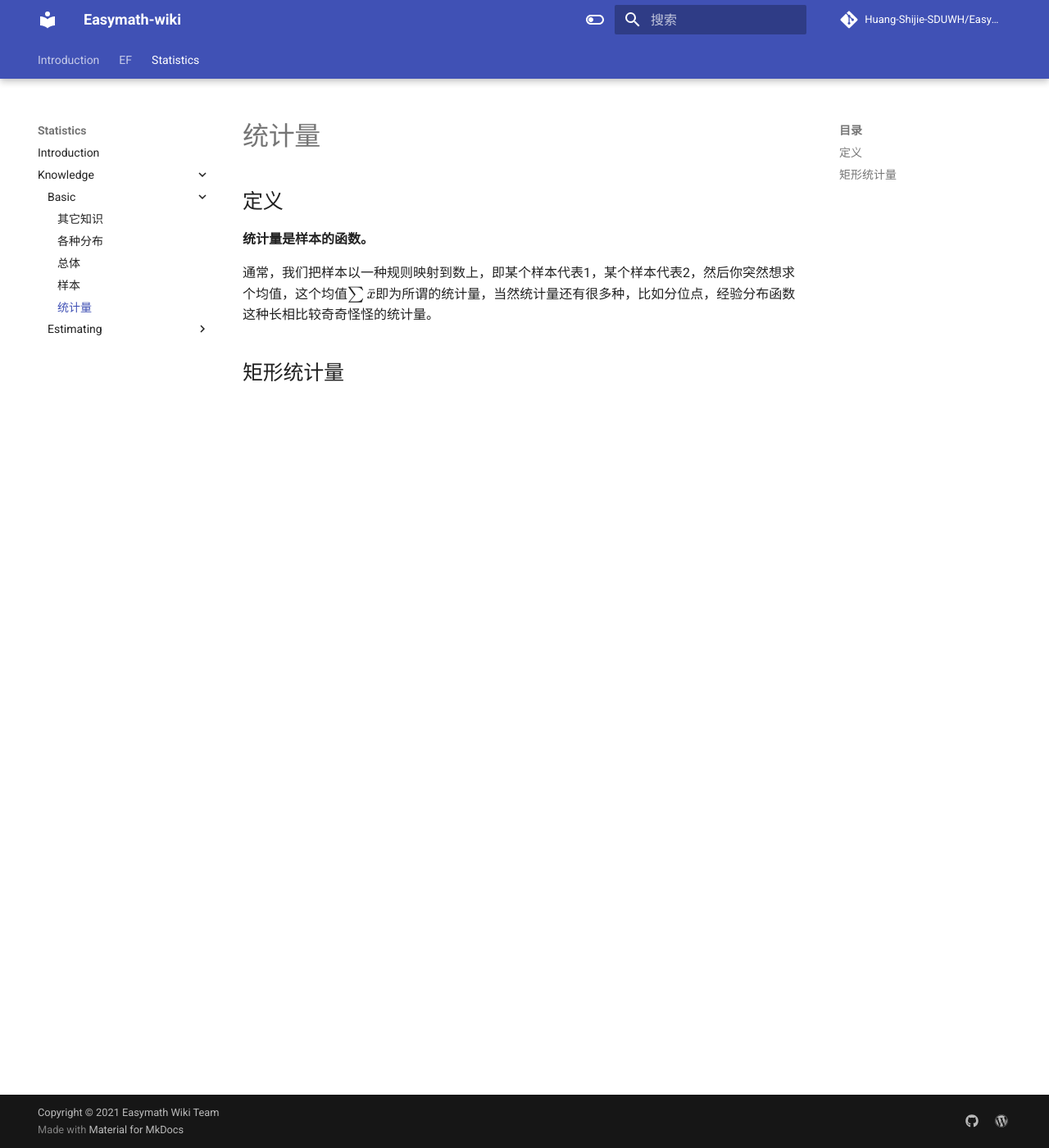
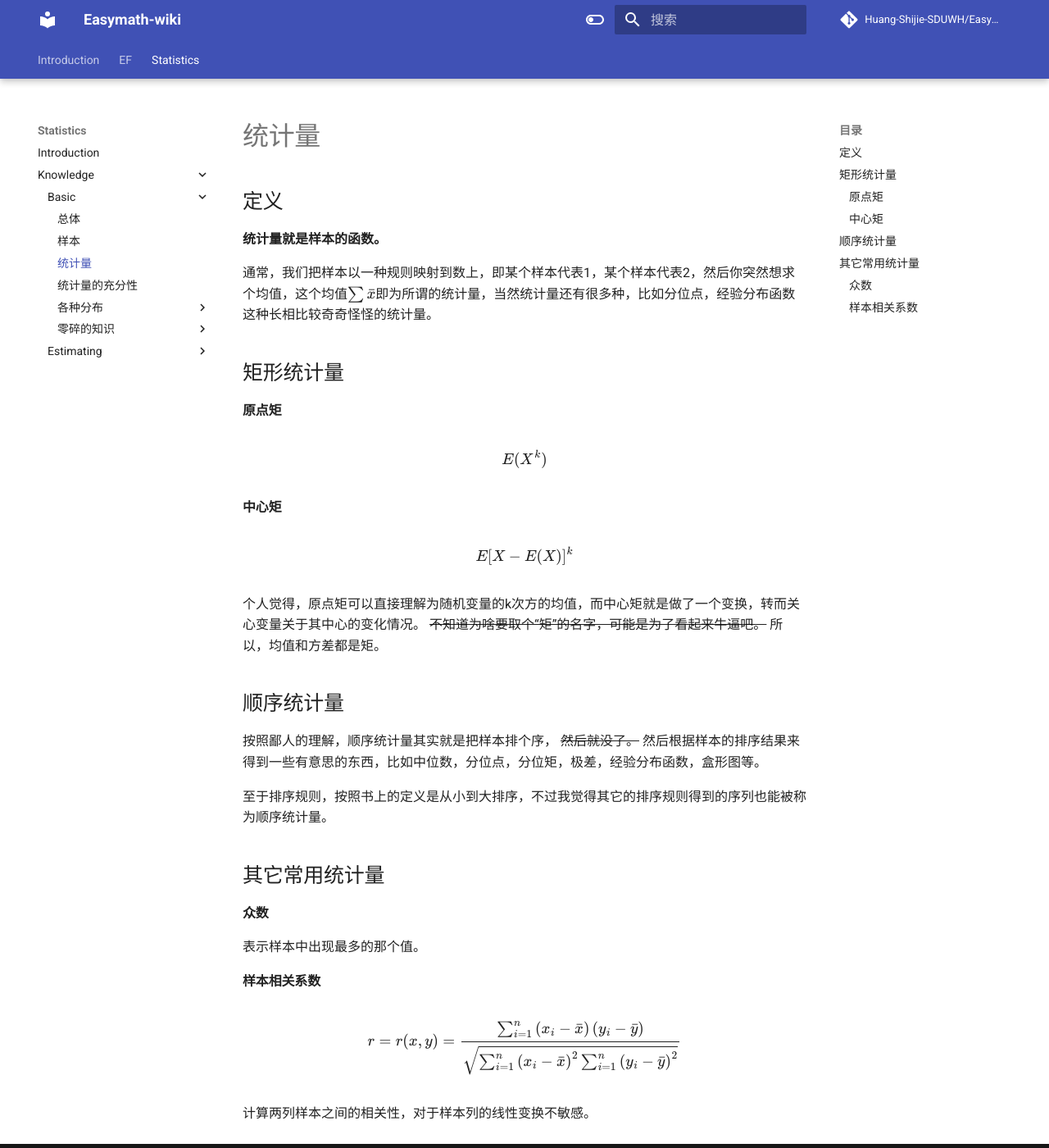
Before and after one commit to Easymath-wiki/Easymath-wiki, an MkDocs documentation site: the page built from docs/Statistics/Knowledge/Basic/统计量.md, in a window 1280 px wide and 1400 px high. Shown: the whole window at 82% size. Built offline with MkDocs 1.6.1 and Material for MkDocs 9.7.7, drawn with Linux system fonts in a browser that asks for light colours; comment, search, counter and statistics services are not loaded.

Commit message:
统计结构更新

```diff
--- a/docs/Statistics/Knowledge/Basic/统计量.md
+++ b/docs/Statistics/Knowledge/Basic/统计量.md
@@ -1,13 +1,41 @@
 ## 定义
 
-**统计量是样本的函数。**
-
-
+**统计量就是样本的函数。**
 
 通常，我们把样本以一种规则映射到数上，即某个样本代表1，某个样本代表2，然后你突然想求个均值，这个均值$\sum{\bar x}$即为所谓的统计量，当然统计量还有很多种，比如分位点，经验分布函数这种长相比较奇奇怪怪的统计量。
 
 ## 矩形统计量
 
+#### 原点矩
 
+$$
+E(X^k)
+$$
 
-####
+#### 中心矩
+
+$$
+E{[X-E(X)]^k}
+$$
+
+个人觉得，原点矩可以直接理解为随机变量的k次方的均值，而中心矩就是做了一个变换，转而关心变量关于其中心的变化情况。 ~~不知道为啥要取个“矩”的名字，可能是为了看起来牛逼吧。~~ 所以，均值和方差都是矩。
+
+## 顺序统计量
+
+按照鄙人的理解，顺序统计量其实就是把样本排个序， ~~然后就没了。~~ 然后根据样本的排序结果来得到一些有意思的东西，比如中位数，分位点，分位矩，极差，经验分布函数，盒形图等。
+
+至于排序规则，按照书上的定义是从小到大排序，不过我觉得其它的排序规则得到的序列也能被称为顺序统计量。
+
+## 其它常用统计量
+
+#### 众数
+
+表示样本中出现最多的那个值。
+
+#### 样本相关系数
+
+$$
+r=r(x, y)=\frac{\sum_{i=1}^{n}\left(x_{i}-\bar{x}\right)\left(y_{i}-\bar{y}\right)}{\sqrt{\sum_{i=1}^{n}\left(x_{i}-\bar{x}\right)^{2} \sum_{i=1}^{n}\left(y_{i}-\bar{y}\right)^{2}}}
+$$
+
+计算两列样本之间的相关性，对于样本列的线性变换不敏感。
--- a/mkdocs.yml
+++ b/mkdocs.yml
@@ -59,6 +59,8 @@ markdown_extensions:
   - pymdownx.magiclink
   - pymdownx.mark
   - pymdownx.smartsymbols
+  - pymdownx.betterem:
+      smart_enable: all
   - pymdownx.superfences:
       custom_fences:
       - name: mermaid
```
Also changed, not shown: docs/Statistics/Knowledge/Basic/各种分布.md (deleted, +0 -1 lines), docs/Statistics/Knowledge/Basic/各种分布/Introduction.md (added, +1 -0 lines), docs/Statistics/Knowledge/Basic/总体.md (+3 -3 lines), docs/Statistics/Knowledge/Basic/样本.md (+1 -1 lines), docs/Statistics/Knowledge/Basic/统计量的充分性.md (added, +21 -0 lines), docs/Statistics/Knowledge/Estimating/直观估计.md (+5 -1 lines), docs/index.md (+1 -1 lines), docs/Statistics/Knowledge/Basic/零碎的知识/经验分布函数.md (renamed from docs/Statistics/Knowledge/Basic/其它知识.md), docs/Statistics/Knowledge/Estimating/矩估计.md (added).
